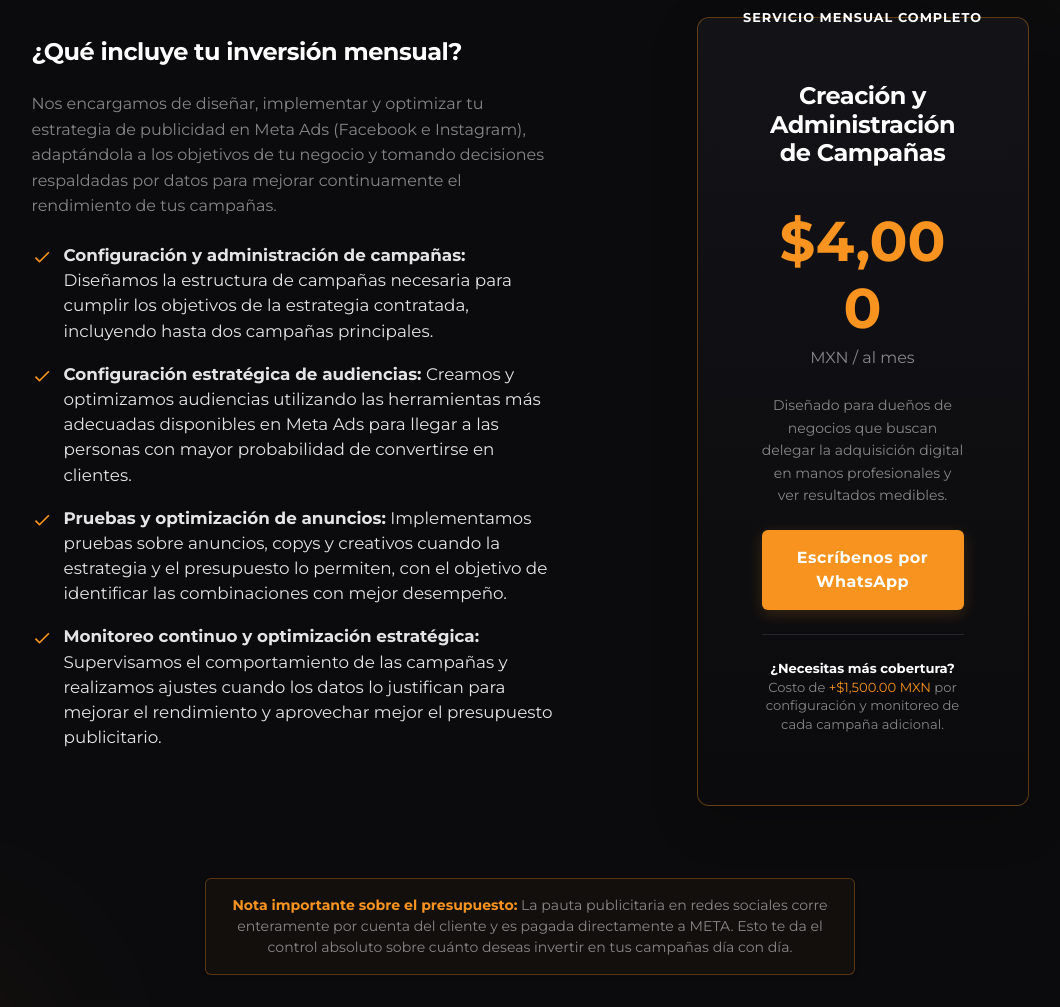
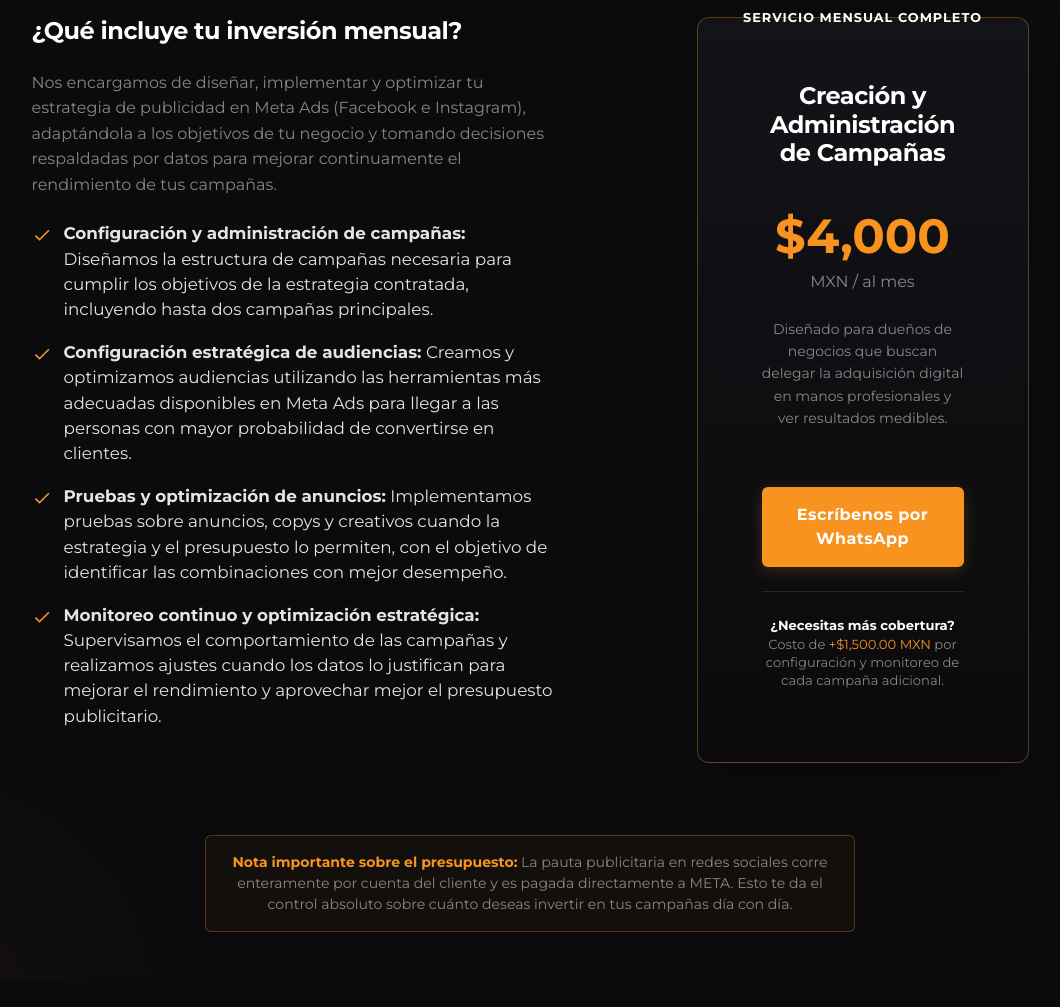
Before and after one commit to tavogarza022/AE-Ads-Estrategicos-LandingPage, a plain HTML site: page index.html in a window 1280 px wide. Shown: the part 1846-2853 px from the top of the page, without its empty margins (110-1170 px from the left). Drawn offline with nearby package versions, Linux system fonts and the light colour scheme.

Commit message:
fix: reducir tamaño del precio para evitar salto de línea en 1280x720

```diff
--- a/index.html
+++ b/index.html
@@ -169,7 +169,7 @@
                         <div class="card-body d-flex flex-column py-3">
                             <h4 class="card-title fw-bold text-white mb-3">Creación y Administración de Campañas</h4>
                             <div class="my-4">
-                                <span class="display-4 text-accent fw-bold">$4,000</span>
+                                <span class="display-5 text-accent fw-bold">$4,000</span>
                                 <span class="fs-6 text-white-50 d-block mt-1">MXN / al mes</span>
                             </div>
 
```
